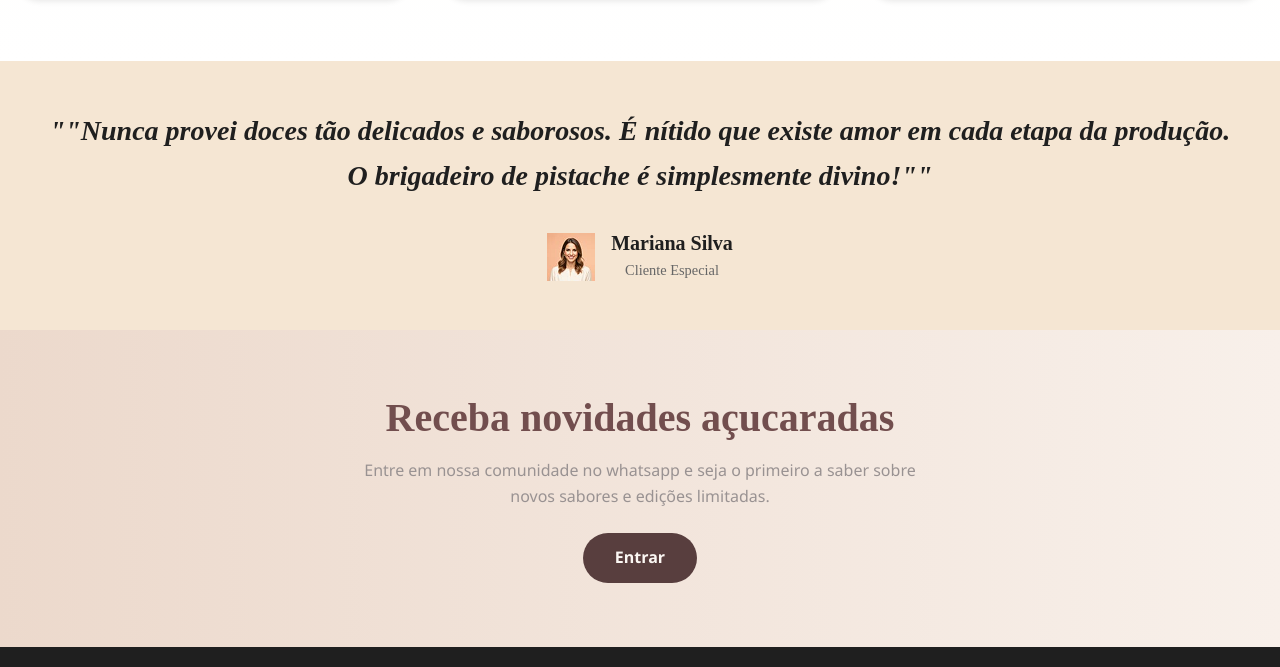
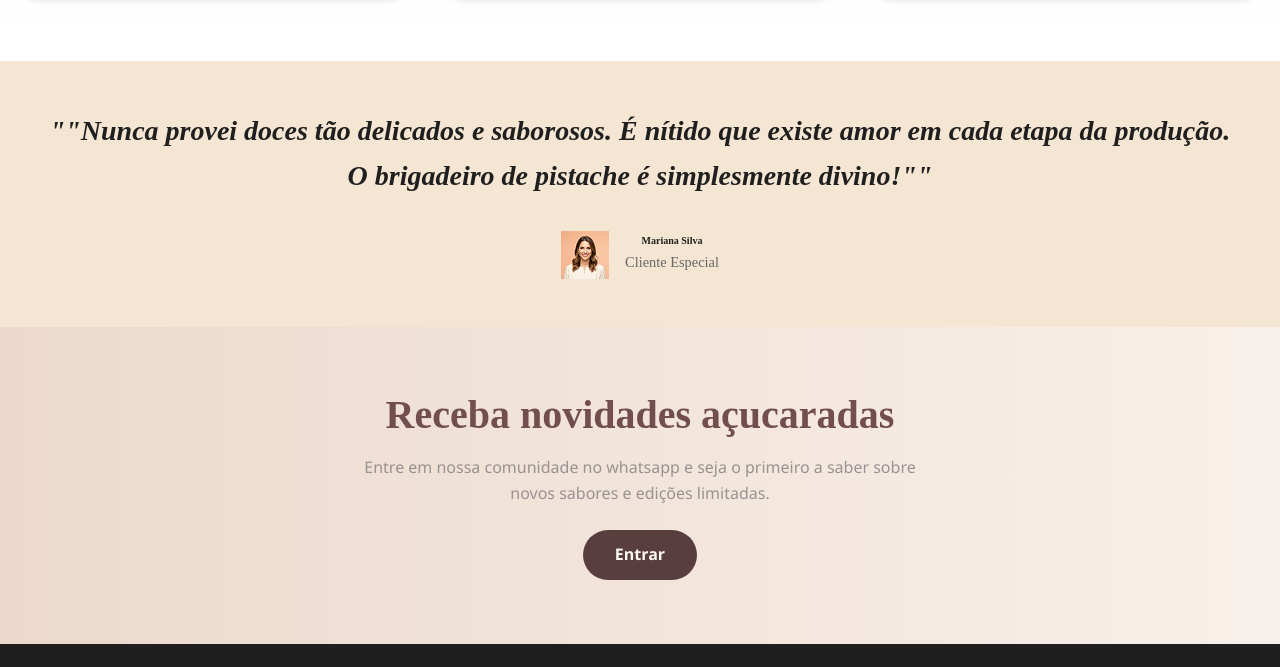
Before and after one commit to marquesrichard875-ops/projetoweb, a plain HTML site: page index.html in a window 1280 px wide. Shown: the part 1809-2476 px from the top of the page. Drawn offline with Linux system fonts and the light colour scheme.

Commit message:
10px mariana

```diff
--- a/index.html
+++ b/index.html
@@ -119,7 +119,7 @@
 
     <!-- TESTIMONIAL SECTION -->
     <section class="testimonial">
-        <div class="container" style="font-size: 20px; font-family: 'Times New Roman', Times, serif;">
+        <div class="container" style="font-size: 10px; font-family: 'Times New Roman', Times, serif;">
             <p class="testimonial-text">
                 ""Nunca provei doces tão delicados e saborosos. É nítido que existe amor em cada etapa da produção. O brigadeiro  de pistache é simplesmente divino!""
             </p>
```
